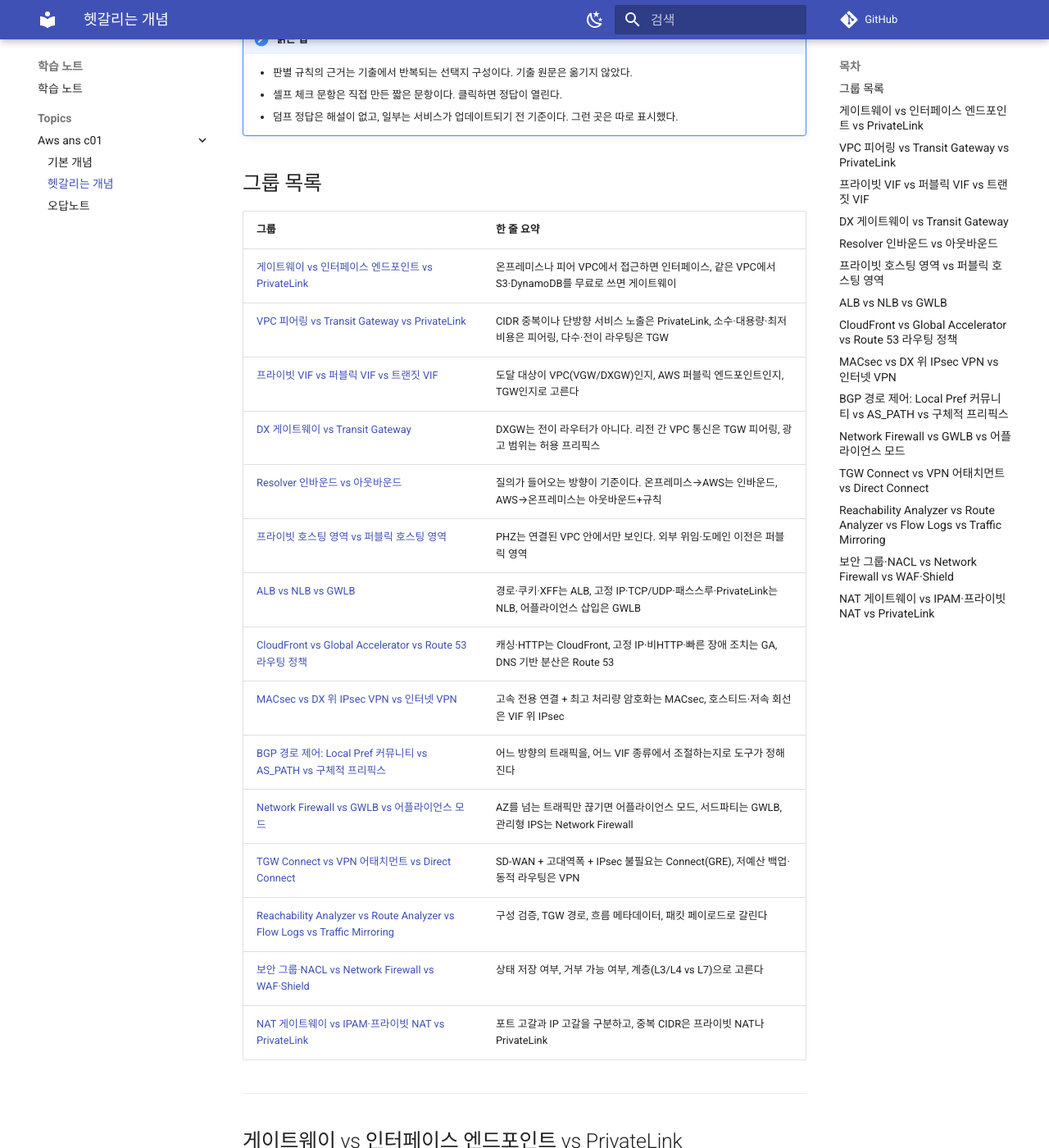
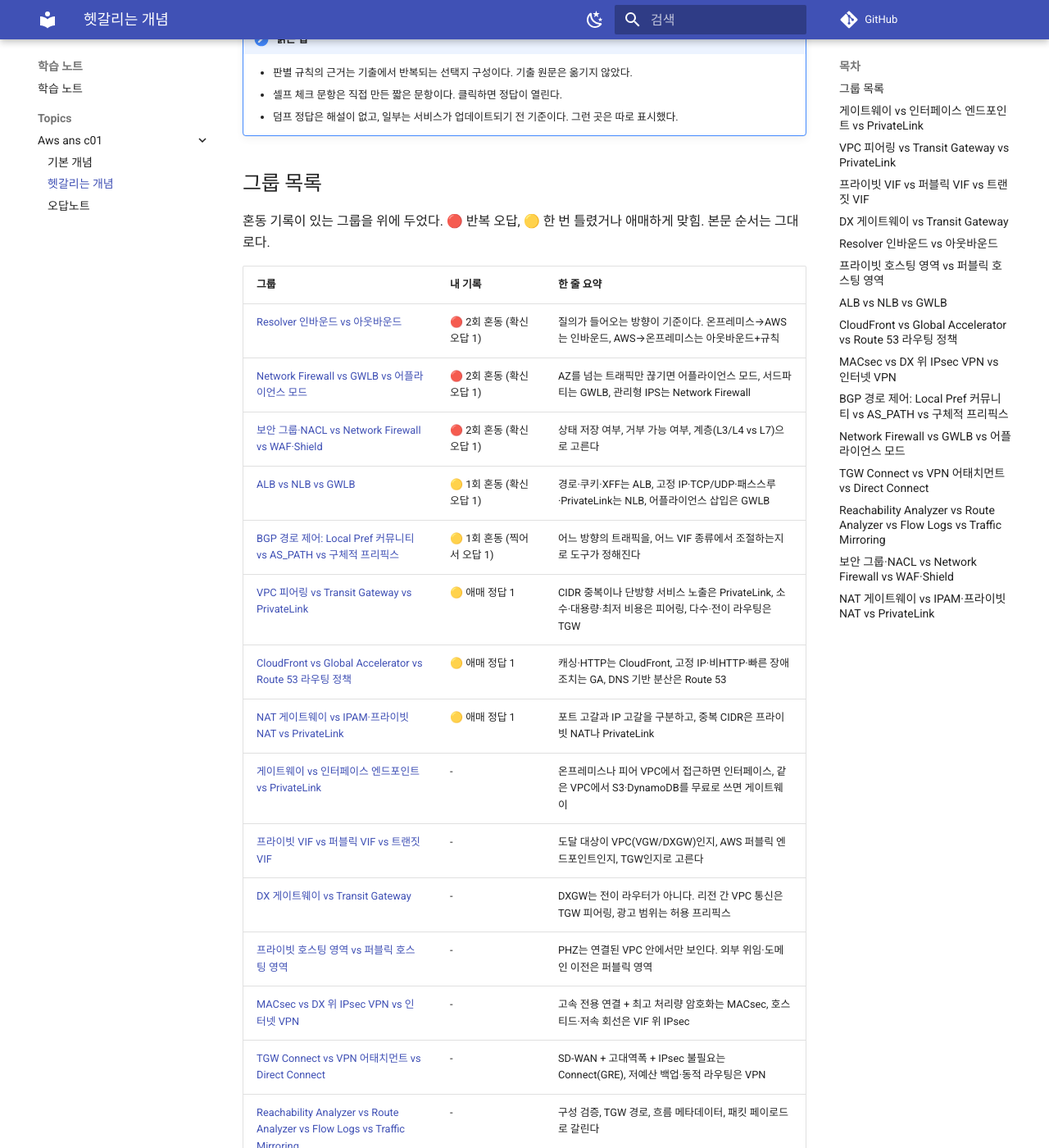
Before and after one commit to jj-nini/docs-new2, an MkDocs documentation site: the page built from docs/topics/aws-ans-c01/confusions.md, in a window 1280 px wide and 1400 px high, scrolled down 222 px. Shown: the whole window at 82% size. Built offline with MkDocs 1.6.1 and Material for MkDocs 9.7.7, drawn with Linux system fonts in a browser that asks for light colours; comment, search, counter and statistics services are not loaded; some of the changed text lies outside the part shown.

Commit message:
notes(aws-ans-c01): 헷갈리는 개념에 풀이 기록 근거 반영
Co-Authored-By: Claude Opus 5.5 <noreply@anthropic.com>

```diff
--- a/docs/topics/aws-ans-c01/confusions.md
+++ b/docs/topics/aws-ans-c01/confusions.md
@@ -9,23 +9,25 @@ ANS-C01 기출에서 정답과 오답 선택지로 자주 맞붙는 개념 묶
 
 ## 그룹 목록
 
-| 그룹 | 한 줄 요약 |
-|------|-----------|
-| [게이트웨이 vs 인터페이스 엔드포인트 vs PrivateLink](#vpc-endpoint-type) | 온프레미스나 피어 VPC에서 접근하면 인터페이스, 같은 VPC에서 S3·DynamoDB를 무료로 쓰면 게이트웨이 |
-| [VPC 피어링 vs Transit Gateway vs PrivateLink](#vpc-interconnect) | CIDR 중복이나 단방향 서비스 노출은 PrivateLink, 소수·대용량·최저 비용은 피어링, 다수·전이 라우팅은 TGW |
-| [프라이빗 VIF vs 퍼블릭 VIF vs 트랜짓 VIF](#dx-vif-type) | 도달 대상이 VPC(VGW/DXGW)인지, AWS 퍼블릭 엔드포인트인지, TGW인지로 고른다 |
-| [DX 게이트웨이 vs Transit Gateway](#dx-gateway-transit) | DXGW는 전이 라우터가 아니다. 리전 간 VPC 통신은 TGW 피어링, 광고 범위는 허용 프리픽스 |
-| [Resolver 인바운드 vs 아웃바운드](#resolver-direction) | 질의가 들어오는 방향이 기준이다. 온프레미스→AWS는 인바운드, AWS→온프레미스는 아웃바운드+규칙 |
-| [프라이빗 호스팅 영역 vs 퍼블릭 호스팅 영역](#dns-zone-scope) | PHZ는 연결된 VPC 안에서만 보인다. 외부 위임·도메인 이전은 퍼블릭 영역 |
-| [ALB vs NLB vs GWLB](#load-balancer-type) | 경로·쿠키·XFF는 ALB, 고정 IP·TCP/UDP·패스스루·PrivateLink는 NLB, 어플라이언스 삽입은 GWLB |
-| [CloudFront vs Global Accelerator vs Route 53 라우팅 정책](#global-traffic) | 캐싱·HTTP는 CloudFront, 고정 IP·비HTTP·빠른 장애 조치는 GA, DNS 기반 분산은 Route 53 |
-| [MACsec vs DX 위 IPsec VPN vs 인터넷 VPN](#dx-encryption) | 고속 전용 연결 + 최고 처리량 암호화는 MACsec, 호스티드·저속 회선은 VIF 위 IPsec |
-| [BGP 경로 제어: Local Pref 커뮤니티 vs AS_PATH vs 구체적 프리픽스](#bgp-traffic-steering) | 어느 방향의 트래픽을, 어느 VIF 종류에서 조절하는지로 도구가 정해진다 |
-| [Network Firewall vs GWLB vs 어플라이언스 모드](#inspection-insertion) | AZ를 넘는 트래픽만 끊기면 어플라이언스 모드, 서드파티는 GWLB, 관리형 IPS는 Network Firewall |
-| [TGW Connect vs VPN 어태치먼트 vs Direct Connect](#sdwan-hybrid) | SD-WAN + 고대역폭 + IPsec 불필요는 Connect(GRE), 저예산 백업·동적 라우팅은 VPN |
-| [Reachability Analyzer vs Route Analyzer vs Flow Logs vs Traffic Mirroring](#path-analysis-tools) | 구성 검증, TGW 경로, 흐름 메타데이터, 패킷 페이로드로 갈린다 |
-| [보안 그룹·NACL vs Network Firewall vs WAF·Shield](#filtering-layer) | 상태 저장 여부, 거부 가능 여부, 계층(L3/L4 vs L7)으로 고른다 |
-| [NAT 게이트웨이 vs IPAM·프라이빗 NAT vs PrivateLink](#nat-ip-exhaustion) | 포트 고갈과 IP 고갈을 구분하고, 중복 CIDR은 프라이빗 NAT나 PrivateLink |
+혼동 기록이 있는 그룹을 위에 두었다. 🔴 반복 오답, 🟡 한 번 틀렸거나 애매하게 맞힘. 본문 순서는 그대로다.
+
+| 그룹 | 내 기록 | 한 줄 요약 |
+|------|------|-----------|
+| [Resolver 인바운드 vs 아웃바운드](#resolver-direction) | 🔴 2회 혼동 (확신 오답 1) | 질의가 들어오는 방향이 기준이다. 온프레미스→AWS는 인바운드, AWS→온프레미스는 아웃바운드+규칙 |
+| [Network Firewall vs GWLB vs 어플라이언스 모드](#inspection-insertion) | 🔴 2회 혼동 (확신 오답 1) | AZ를 넘는 트래픽만 끊기면 어플라이언스 모드, 서드파티는 GWLB, 관리형 IPS는 Network Firewall |
+| [보안 그룹·NACL vs Network Firewall vs WAF·Shield](#filtering-layer) | 🔴 2회 혼동 (확신 오답 1) | 상태 저장 여부, 거부 가능 여부, 계층(L3/L4 vs L7)으로 고른다 |
+| [ALB vs NLB vs GWLB](#load-balancer-type) | 🟡 1회 혼동 (확신 오답 1) | 경로·쿠키·XFF는 ALB, 고정 IP·TCP/UDP·패스스루·PrivateLink는 NLB, 어플라이언스 삽입은 GWLB |
+| [BGP 경로 제어: Local Pref 커뮤니티 vs AS_PATH vs 구체적 프리픽스](#bgp-traffic-steering) | 🟡 1회 혼동 (찍어서 오답 1) | 어느 방향의 트래픽을, 어느 VIF 종류에서 조절하는지로 도구가 정해진다 |
+| [VPC 피어링 vs Transit Gateway vs PrivateLink](#vpc-interconnect) | 🟡 애매 정답 1 | CIDR 중복이나 단방향 서비스 노출은 PrivateLink, 소수·대용량·최저 비용은 피어링, 다수·전이 라우팅은 TGW |
+| [CloudFront vs Global Accelerator vs Route 53 라우팅 정책](#global-traffic) | 🟡 애매 정답 1 | 캐싱·HTTP는 CloudFront, 고정 IP·비HTTP·빠른 장애 조치는 GA, DNS 기반 분산은 Route 53 |
+| [NAT 게이트웨이 vs IPAM·프라이빗 NAT vs PrivateLink](#nat-ip-exhaustion) | 🟡 애매 정답 1 | 포트 고갈과 IP 고갈을 구분하고, 중복 CIDR은 프라이빗 NAT나 PrivateLink |
+| [게이트웨이 vs 인터페이스 엔드포인트 vs PrivateLink](#vpc-endpoint-type) | - | 온프레미스나 피어 VPC에서 접근하면 인터페이스, 같은 VPC에서 S3·DynamoDB를 무료로 쓰면 게이트웨이 |
+| [프라이빗 VIF vs 퍼블릭 VIF vs 트랜짓 VIF](#dx-vif-type) | - | 도달 대상이 VPC(VGW/DXGW)인지, AWS 퍼블릭 엔드포인트인지, TGW인지로 고른다 |
+| [DX 게이트웨이 vs Transit Gateway](#dx-gateway-transit) | - | DXGW는 전이 라우터가 아니다. 리전 간 VPC 통신은 TGW 피어링, 광고 범위는 허용 프리픽스 |
+| [프라이빗 호스팅 영역 vs 퍼블릭 호스팅 영역](#dns-zone-scope) | - | PHZ는 연결된 VPC 안에서만 보인다. 외부 위임·도메인 이전은 퍼블릭 영역 |
+| [MACsec vs DX 위 IPsec VPN vs 인터넷 VPN](#dx-encryption) | - | 고속 전용 연결 + 최고 처리량 암호화는 MACsec, 호스티드·저속 회선은 VIF 위 IPsec |
+| [TGW Connect vs VPN 어태치먼트 vs Direct Connect](#sdwan-hybrid) | - | SD-WAN + 고대역폭 + IPsec 불필요는 Connect(GRE), 저예산 백업·동적 라우팅은 VPN |
+| [Reachability Analyzer vs Route Analyzer vs Flow Logs vs Traffic Mirroring](#path-analysis-tools) | - | 구성 검증, TGW 경로, 흐름 메타데이터, 패킷 페이로드로 갈린다 |
 
 ---
 
@@ -81,6 +83,8 @@ ANS-C01 기출에서 정답과 오답 선택지로 자주 맞붙는 개념 묶
 - "몇 개 VPC + 월 수십 TB 전송 + 최저 비용" → **VPC 피어링**. TGW는 GB당 처리 요금이 붙는다.
 - "VPC가 계속 늘어난다", "온프레미스 연결을 여러 VPC가 공유", "전이 라우팅" → **Transit Gateway**.
 - "다른 회사(계정)의 TGW와 연결, 최소 변경" → **TGW 피어링 어태치먼트**(계정 간 가능). TGW 사이에 VPN을 새로 거는 선택지는 과하다.
+
+**내 기록**: 혼동 0회, 애매 정답 1 — 마지막 2026-10-14
 
 ??? question "셀프 체크 (클릭해서 정답 보기)"
     Q1. 인수한 회사의 VPC가 우리 VPC와 같은 10.0.0.0/16을 쓴다. 우리 쪽 앱이 저쪽 API 하나만 호출하면 된다. 재배포 없이 가장 간단한 방법은?
@@ -162,9 +166,13 @@ ANS-C01 기출에서 정답과 오답 선택지로 자주 맞붙는 개념 묶
 | 온프레미스 쪽 설정 | 조건부 전달자 → 인바운드 엔드포인트 IP | 없음(온프레미스 DNS가 질의를 받기만 함) |
 | AWS 쪽 설정 | 엔드포인트(ENI)만 | 엔드포인트 + **전달 규칙(도메인 → 대상 IP)** + VPC 연결 |
 | 다계정 확장 | 중앙 VPC 하나 | 규칙을 **RAM으로 공유**, 각 VPC에 연결 |
+| Resolver 규칙 | **붙일 수 없다** | 전달 규칙은 반드시 아웃바운드 엔드포인트를 지정한다 |
 
 **판별 규칙**
 
+- **Resolver 규칙(전달 규칙)은 아웃바운드 엔드포인트에만 연결된다.** "인바운드 엔드포인트를 대상으로 하는 Resolver 규칙" 선택지는 존재하지 않는 구성이라 무조건 오답이다.
+- 온프레미스 → AWS 방향의 설정은 **온프레미스 DNS 서버**(조건부 전달자)에서 한다. AWS 쪽은 인바운드 엔드포인트를 만들기만 한다.
+- 양방향 복수 선택은 방향마다 한 쌍씩 고른다: (인바운드 엔드포인트 + 온프레미스 전달자), (아웃바운드 엔드포인트 + 온프레미스 도메인 전달 규칙). 한쪽을 고치다 다른 쪽이 빠지지 않게 쌍으로 확인한다.
 - "VPC 워크로드가 온프레미스 도메인 이름을 해석" → **아웃바운드 + 전달 규칙만**. 인바운드까지 함께 만드는 선택지는 "최소 관리" 조건에서 오답이다.
 - "사무실(온프레미스)에서 PHZ 이름으로 접근" → **인바운드 엔드포인트 + 온프레미스 조건부 전달자**. VPC의 .2 리졸버 IP로 직접 전달하는 선택지는 오답이다(VPC 밖에서 닿지 않는다).
 - "양방향", "AWS와 온프레미스가 서로의 이름을 해석" → **둘 다**.
@@ -172,12 +180,17 @@ ANS-C01 기출에서 정답과 오답 선택지로 자주 맞붙는 개념 묶
 - EC2 기반 BIND 포워더를 늘리는 선택지 → "최소 관리", "가장 확장성 있게" 조건에서 오답.
 - "모든 질의를 온프레미스 보안 DNS로, 단 AWS 서비스 도메인은 제외" → 아웃바운드 + "." 전달 규칙 + amazonaws.com **시스템 규칙**.
 
+**내 기록**: 2회 혼동 (확신 오답 1) — 마지막 2026-10-14
+
 ??? question "셀프 체크 (클릭해서 정답 보기)"
     Q1. 온프레미스 DNS 서버가 corp.aws.internal(PHZ) 질의를 AWS로 보내야 한다. 무엇을 만드는가?
     → **Resolver 인바운드 엔드포인트**. 온프레미스 DNS에 그 IP로 가는 조건부 전달자를 설정한다.
 
     Q2. 30개 계정의 VPC가 모두 onprem.example.com을 해석해야 한다. 엔드포인트를 계정마다 만들어야 하는가?
     → **아니다**. 중앙 VPC에 아웃바운드 엔드포인트와 전달 규칙을 만들고, 규칙을 RAM으로 공유해 각 VPC에 연결한다.
+
+    Q3. 온프레미스가 PHZ 이름을 조회하게 하려고 "인바운드 엔드포인트로 보내는 Resolver 규칙"을 만들었다. 동작하는가?
+    → **아니다**. 그런 규칙은 만들 수 없다. 규칙은 VPC에서 나가는 질의용(아웃바운드)이다. 들어오는 질의는 온프레미스 DNS의 조건부 전달자가 인바운드 엔드포인트 IP로 보낸다.
 
 ---
 
@@ -228,6 +241,9 @@ ANS-C01 기출에서 정답과 오답 선택지로 자주 맞붙는 개념 묶
 
 **판별 규칙**
 
+- 먼저 **L7 요구**(경로·호스트 라우팅, 쿠키, HTTPS 종료)가 있는지 본다. 하나라도 있으면 NLB는 탈락이다.
+- "HTTPS 종료 + 경로 기반 라우팅 + 클라이언트 IP" → **ALB + X-Forwarded-For**. "클라이언트 IP 보존 = NLB"라는 연상이 경로 라우팅 조건을 덮지 않게 한다.
+- NLB의 클라이언트 IP 보존이 정답 신호가 되는 것은 **L4 요구**(TCP/UDP, TLS 패스스루, 고정 IP)일 때뿐이다.
 - "URL 경로별로 다른 서비스", "쿠키 세션", "HTTPS 오프로드 + 클라이언트 IP" → **ALB + XFF**.
 - "온프레미스 서버를 타깃으로 + 클라이언트 IP를 끝까지" → **NLB + Proxy Protocol v2**. NLB에 XFF를 켠다는 선택지는 존재하지 않는 기능이다.
 - "중간 복호화 금지", "애플리케이션 인증서로 종단 간 암호화" → **NLB TCP 443 리스너(패스스루)**. ALB HTTPS나 CloudFront는 중간에서 복호화한다.
@@ -236,6 +252,8 @@ ANS-C01 기출에서 정답과 오답 선택지로 자주 맞붙는 개념 묶
 - "서드파티 방화벽 플릿을 로드 밸런서 뒤에", "투명 삽입" → **GWLB**.
 - "Traffic Mirroring 대상의 확장성" → **NLB**(UDP 4789 VXLAN). ALB는 미러 대상이 될 수 없다.
 - "서브넷 IP가 부족" → NLB(/28 서브넷) 쪽이 ALB보다 IP를 덜 쓴다. 두 AZ 배치는 기본이다.
+
+**내 기록**: 1회 혼동 (확신 오답 1), 재시도 정답 1 — 마지막 2026-10-14
 
 !!! note "덤프 정답과 최신 기능"
     mTLS(상호 TLS) 문항의 덤프 정답은 NLB TCP 패스스루다. ALB도 2023년 말부터 mTLS를 지원한다 (확인 필요: 기출이 어느 시점 기준인지). 시험에서는 "백엔드가 직접 인증" 문구가 있으면 NLB 패스스루를 고른다.
@@ -246,6 +264,9 @@ ANS-C01 기출에서 정답과 오답 선택지로 자주 맞붙는 개념 묶
 
     Q2. 웹 앱의 /api는 서비스 A로, /img는 서비스 B로 보내야 한다. 어떤 로드 밸런서인가?
     → **ALB**의 경로 기반 라우팅. NLB에는 경로 라우팅이 없다.
+
+    Q3. HTTPS를 로드 밸런서에서 종료하고 /admin은 별도 대상 그룹으로 보낸다. 백엔드 로그에 실제 사용자 IP가 남아야 한다.
+    → **ALB + X-Forwarded-For**. 경로 라우팅과 HTTPS 종료가 L7 요구라서 NLB는 처음부터 후보가 아니다.
 
 ---
 
@@ -271,6 +292,8 @@ ANS-C01 기출에서 정답과 오답 선택지로 자주 맞붙는 개념 묶
 - "롤아웃 중 리전별 트래픽 비율 조절 + 지터 최소화" → GA **트래픽 다이얼**.
 - "HTTPS 웹 콘텐츠 + 지연 감소 + 최저 비용" → **CloudFront**(ALB를 HTTPS 오리진으로).
 - "원거리 리전으로 패킷 손실" → GA로 백본 경유하거나, 가까운 리전에 배포 + **Route 53 지연 시간 정책**. 둘 다 정답인 복수 선택 문항이 있다.
+
+**내 기록**: 혼동 0회, 애매 정답 1 — 마지막 2026-10-14
 
 ??? question "셀프 체크 (클릭해서 정답 보기)"
     Q1. 전 세계 UDP 게임 서버(3개 리전)에 플레이어가 고정 IP로 접속해야 하고, 리전 장애 시 수 초 안에 전환해야 한다.
@@ -335,6 +358,12 @@ ANS-C01 기출에서 정답과 오답 선택지로 자주 맞붙는 개념 묶
 - "같은 프리픽스를 DX와 VPN이 모두 광고" → **DX 우선**. VPN을 주 경로로 쓰려면 VPN 쪽에 더 구체적인 프리픽스를 광고해야 한다.
 - "VPC 라우팅이 이상하다 + 온프레미스가 수백 개 프리픽스 광고" → 프라이빗 VIF **프리픽스 100개 제한** 초과. 요약(summarize)이 정답.
 - "VPN 두 터널이 비대칭으로 동작해 응답이 버려진다 + 대역폭 유지" → 고객 장비에서 **비대칭 라우팅 허용**. AS_PATH로 한 터널만 쓰게 하면 대역폭이 줄어든다.
+- "DX 두 회선 중 하나를 보조로"(양방향) 복수 선택 → **방향마다 하나씩** 고른다. AWS→온프레미스는 온프레미스가 광고하는 경로의 7224 커뮤니티(주 7300, 보조 7100), 온프레미스→AWS는 온프레미스 라우터가 AWS에서 받은 경로의 Local Pref(주 회선을 더 높게).
+
+!!! tip "방향 뒤집힘 방지"
+    두 도구 모두 **숫자가 높을수록 주 경로**다. 그리고 "누가 결정하나"로 방향을 고정한다. AWS가 내보낼 길은 온프레미스가 붙인 커뮤니티로 AWS가 정하고, 온프레미스가 내보낼 길은 온프레미스가 자기 Local Pref로 정한다.
+
+**내 기록**: 1회 혼동 (찍어서 오답 1), 재시도 애매 정답 1 — 마지막 2026-10-14
 
 ??? question "셀프 체크 (클릭해서 정답 보기)"
     Q1. DX 회선 2개(프라이빗 VIF)로 같은 프리픽스를 광고한다. AWS가 회선 A를 주로 쓰게 하려면 A 쪽 경로에 어떤 커뮤니티를 붙이는가?
@@ -366,6 +395,11 @@ ANS-C01 기출에서 정답과 오답 선택지로 자주 맞붙는 개념 묶
 - "VPC 피어링 구조 + 재설계 없이 IPS" → **분산 모델 Network Firewall**. 중앙 모델은 TGW가 필요하다.
 - "TGW로 중앙 검사" 복수 선택 → **라우팅 테이블 2개**(앱 VPC용: 기본 경로 → 검사 VPC / 검사 VPC용: 앱 VPC 경로 전파) + 검사 VPC에 방화벽 + **HOME_NET에 모든 VPC·온프레미스 CIDR**. 라우팅 테이블 1개 선택지는 오답.
 - "검사 트래픽 전부와 조치를 로깅" → Network Firewall 자체 로깅(**알림 + 흐름 로그**). VPC Flow Logs로 대신하는 선택지는 오답.
+- **보안 그룹에는 거부 규칙이 없다** → "차단·거부" 요구면 NACL, Network Firewall, GWLB 뒤 어플라이언스 중에서 고른다. "Lambda 등 자동화로 보안 그룹에 거부 규칙 추가" 선택지는 불가능한 구성이라 오답이다.
+- GWLB가 정답이 되는 신호: **서드파티·벤더 어플라이언스**, **대규모 검사**(플릿 확장·고가용성), **투명 삽입**(애플리케이션 변경 없이 경로 중간에 끼움), "트래픽이 떠나기(들어오기) 전에 모두 검사".
+- "검사(inspect)" 요구는 **경로 안 장비**를 뜻한다. Traffic Mirroring은 사본을 보는 것이라 차단을 못 하고, 보안 그룹은 패킷 내용을 못 본다.
+
+**내 기록**: 2회 혼동 (확신 오답 1) — 마지막 2026-10-14
 
 ??? question "셀프 체크 (클릭해서 정답 보기)"
     Q1. TGW 중앙 검사 VPC를 거치게 했더니 VPC A(AZ-a) ↔ VPC B(AZ-b) 트래픽만 끊긴다. 어디에 무엇을 켜는가?
@@ -373,6 +407,9 @@ ANS-C01 기출에서 정답과 오답 선택지로 자주 맞붙는 개념 묶
 
     Q2. 이미 쓰는 서드파티 차세대 방화벽 이미지를 Auto Scaling 플릿으로 VPC 경로에 끼워 넣으려면?
     → **GWLB**(+ GWLB 엔드포인트를 경로 대상으로).
+
+    Q3. 요구: "인터넷으로 나가는 모든 트래픽을 기존 벤더 IPS로 검사한 뒤 내보낸다." 선택지에 "Lambda가 위협 IP를 보안 그룹 거부 규칙으로 추가"가 있다. 고를 것인가?
+    → **아니다**. 보안 그룹에는 거부 규칙이 없고, 사후 차단 목록은 인라인 검사가 아니다. 정답은 **GWLB + 벤더 어플라이언스**다.
 
 ---
 
@@ -452,6 +489,7 @@ ANS-C01 기출에서 정답과 오답 선택지로 자주 맞붙는 개념 묶
 
 **판별 규칙**
 
+- "차단", "거부", "악성 IP 막기" → **보안 그룹은 후보에서 뺀다**(허용 규칙만 있다). IP 거부는 NACL, 내용·도메인 기반 차단은 Network Firewall, 서드파티 인라인 검사는 GWLB + 어플라이언스, 웹 요청 차단은 WAF.
 - "NACL 인바운드 80은 허용, 아웃바운드는 없음, 응답이 안 온다" → **NACL 아웃바운드에 1024-65535**. 보안 그룹 아웃바운드를 고치는 선택지는 오답(SG는 상태 저장).
 - Flow Logs에 인바운드 ACCEPT, 아웃바운드 REJECT → **NACL 아웃바운드**가 원인. 둘 다 ACCEPT인데 안 되면 다른 곳을 본다.
 - "ALB는 CloudFront에서 온 트래픽만, 네트워크 계층에서, 가장 운영 효율적" → **ALB 보안 그룹에 CloudFront 관리형 프리픽스 리스트**. NACL은 프리픽스 리스트를 참조하지 못한다. 커스텀 헤더 + WAF는 애플리케이션 계층 방식이다.
@@ -459,6 +497,8 @@ ANS-C01 기출에서 정답과 오답 선택지로 자주 맞붙는 개념 묶
 - "DDoS + 확장 비용 보호" → **Shield Advanced**. "웹 요청의 보안 위협" → **WAF**.
 - "조직 전체 계정에 정책 강제" → **Firewall Manager**(AWS Config 필요).
 - 특정 포트 연결 실패 진단에서 NACL, SG, 기업 방화벽이 함께 나오면 → 상태 저장(SG)은 인바운드만, 상태 비저장(NACL)은 양방향을 확인한다.
+
+**내 기록**: 2회 혼동 (확신 오답 1) — 마지막 2026-10-14
 
 ??? question "셀프 체크 (클릭해서 정답 보기)"
     Q1. 서브넷 NACL이 인바운드 TCP 443 허용, 아웃바운드 규칙 없음이다. 보안 그룹은 인바운드 443 허용이다. 무엇을 추가하는가?
@@ -489,6 +529,8 @@ ANS-C01 기출에서 정답과 오답 선택지로 자주 맞붙는 개념 묶
 - "IP 사용률을 미리 알림받고 싶다, 최소 운영" → **VPC IPAM 풀 + 알림**. Lambda로 직접 세는 선택지는 운영 부담이 크다.
 - "고객과 CIDR 중복 + 서비스 하나만 노출" → **PrivateLink**. 피어링 + NAT 조합은 오답.
 
+**내 기록**: 혼동 0회, 애매 정답 1 — 마지막 2026-10-14
+
 ??? question "셀프 체크 (클릭해서 정답 보기)"
     Q1. 프라이빗 서브넷 EC2 수백 대가 같은 외부 API로 연결하다가 실패하고, NAT 게이트웨이 ErrorPortAllocation이 오른다. IP 고갈인가?
     → **아니다. 포트 고갈이다.** NAT 게이트웨이를 늘려 서브넷별로 나누고, 연결을 재사용하도록 keepalive를 쓴다.
```
